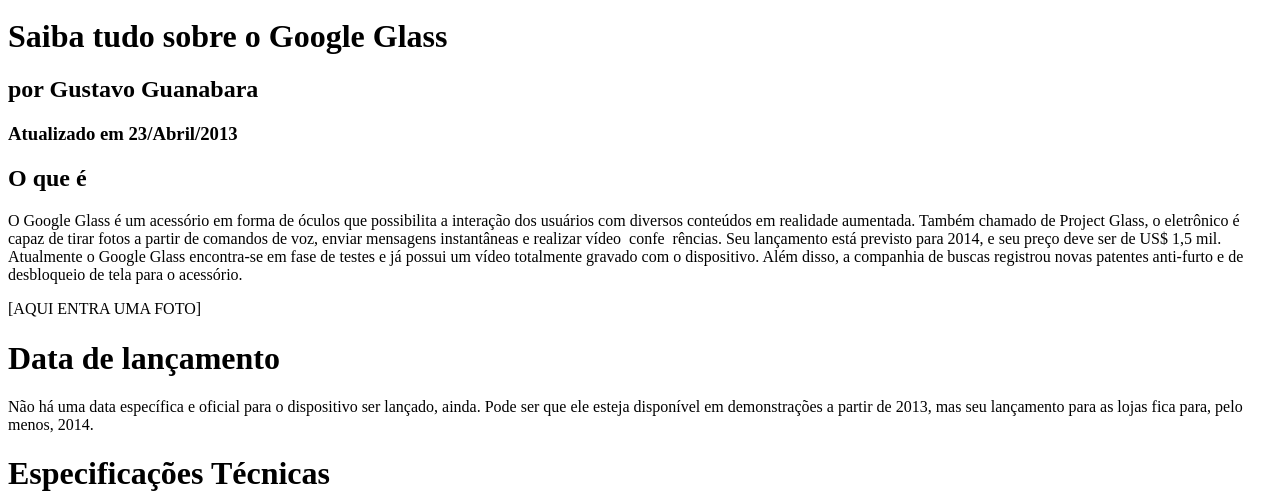
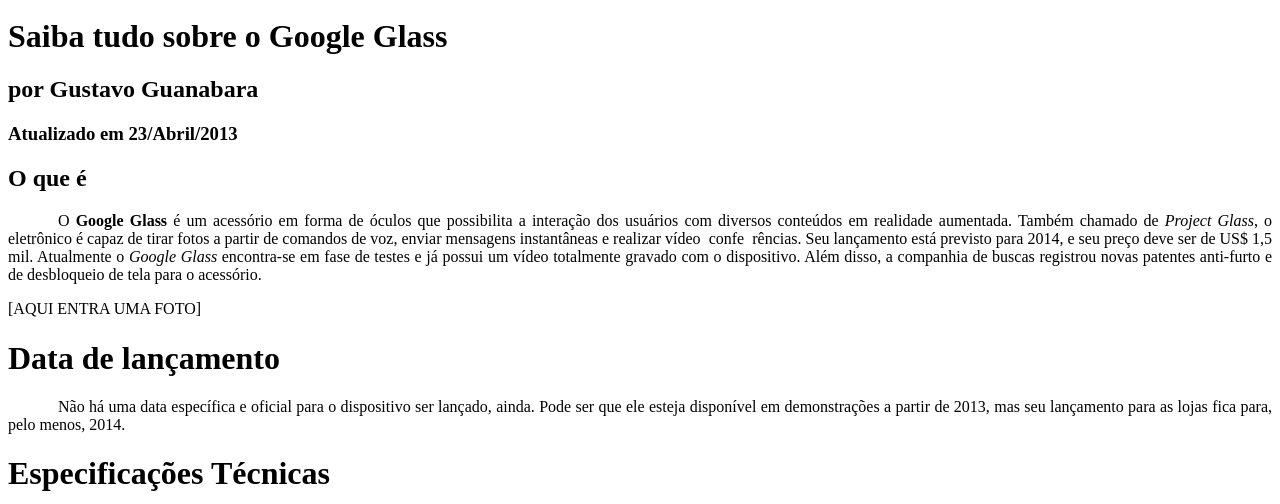
Before and after one commit to marcelops02/CursoHTML, a plain HTML site: page curso-html5-pacote01/projeto-glass-html5/index.html in a window 1280 px wide. Shown: the part 296-800 px from the top of the page. Drawn offline with Linux system fonts and the light colour scheme.

Commit message:
encerrado aula 7

```diff
--- a/curso-html5-pacote01/projeto-glass-html5/index.html
+++ b/curso-html5-pacote01/projeto-glass-html5/index.html
@@ -6,7 +6,10 @@
     <meta http-equiv="X-UA-Compatible" content="IE=edge">
     <meta name="viewport" content="width=device-width, initial-scale=1.0">
     <style>
-
+        p {
+            text-align: justify;
+            text-indent: 50px;
+        }
     </style>
     <title>Document</title>
 </head>
@@ -52,14 +55,18 @@
     <h2>O que é</h2>
 
     <!--Paragrafo-->
-    <p> O Google Glass é um acessório em forma de óculos que possibilita a interação dos usuários com diversos conteúdos
+    <p> O <span style="font-weight: 900;">Google Glass</span> é um
+        acessório em forma de óculos que possibilita a interação dos usuários com diversos
+        conteúdos
         em
-        realidade aumentada. Também chamado de Project Glass, o eletrônico é capaz de tirar fotos a partir de comandos
+        realidade aumentada. Também chamado de <i>Project Glass</i>, o eletrônico é capaz de tirar fotos a partir de
+        comandos
         de
         voz, enviar mensagens instantâneas e realizar vídeo &shy; confe &shy; rências. Seu lançamento está previsto para
         2014, e seu
         preço
-        deve ser de US$ 1,5 mil. Atualmente o Google Glass encontra-se em fase de testes e já possui um vídeo totalmente
+        deve ser de US$ 1,5 mil. Atualmente o <em>Google Glass</em> encontra-se em fase de testes e já possui um vídeo
+        totalmente
         gravado com o dispositivo. Além disso, a companhia de buscas registrou novas patentes anti-furto e de
         desbloqueio de
         tela para o acessório.
```
